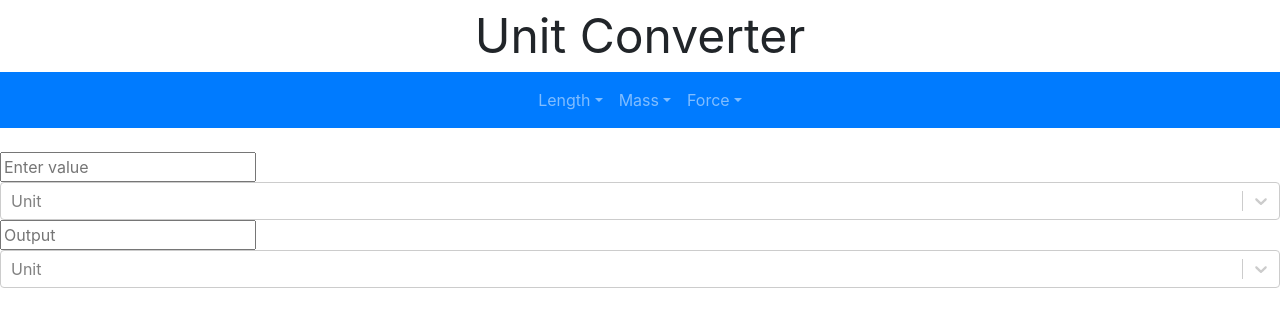
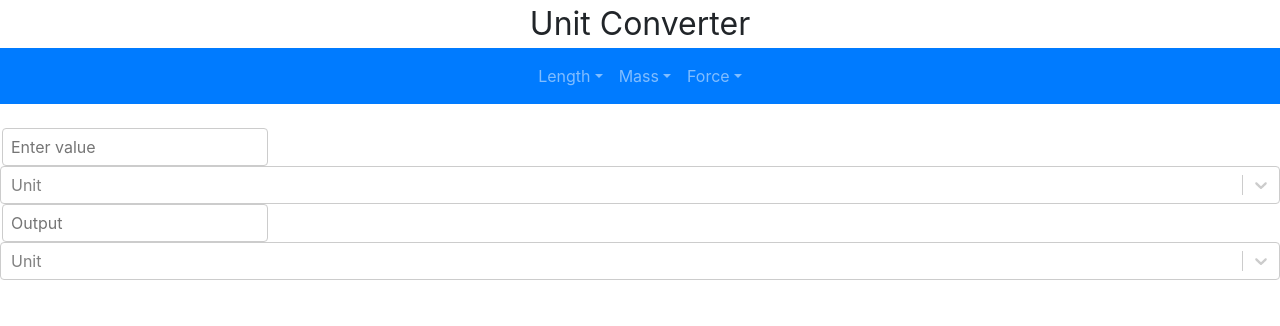
Before and after one commit to kvsuen/unit-converter-first-react-app, a React (Create React App) app: page / in a window 1280 px wide. Shown: the top 326 px of the page. Built offline with nearby package versions, Linux system fonts and the light colour scheme.

Commit message:
updated for input styling

```diff
--- a/src/index.css
+++ b/src/index.css
@@ -1,4 +1,39 @@
 header {
   text-align: center;
-  font-size: 48px;
+  font-size: 32px;
 }
+
+.input-container .inputs {
+  -webkit-align-items: center;
+  -webkit-box-align: center;
+  -ms-flex-align: center;
+  align-items: center;
+  background-color: hsl(0,0%,100%);
+  border-color: hsl(0,0%,80%);
+  border-radius: 4px;
+  border-style: solid;
+  border-width: 1px;
+  cursor: default;
+  display: -webkit-box;
+  display: -webkit-flex;
+  display: -ms-flexbox;
+  display: flex;
+  -webkit-flex-wrap: wrap;
+  -ms-flex-wrap: wrap;
+  flex-wrap: wrap;
+  -webkit-box-pack: justify;
+  -webkit-justify-content: space-between;
+  -ms-flex-pack: justify;
+  justify-content: space-between;
+  min-height: 38px;
+  outline: 0 !important;
+  position: relative;
+  -webkit-transition: all 100ms;
+  transition: all 100ms;
+  box-sizing: border-box;
+  padding: 2px 8px;
+  color: hsl(0,0%,20%);
+  margin-left: 2px;
+  margin-right: 2px;
+  top: 50%;
+}
```
